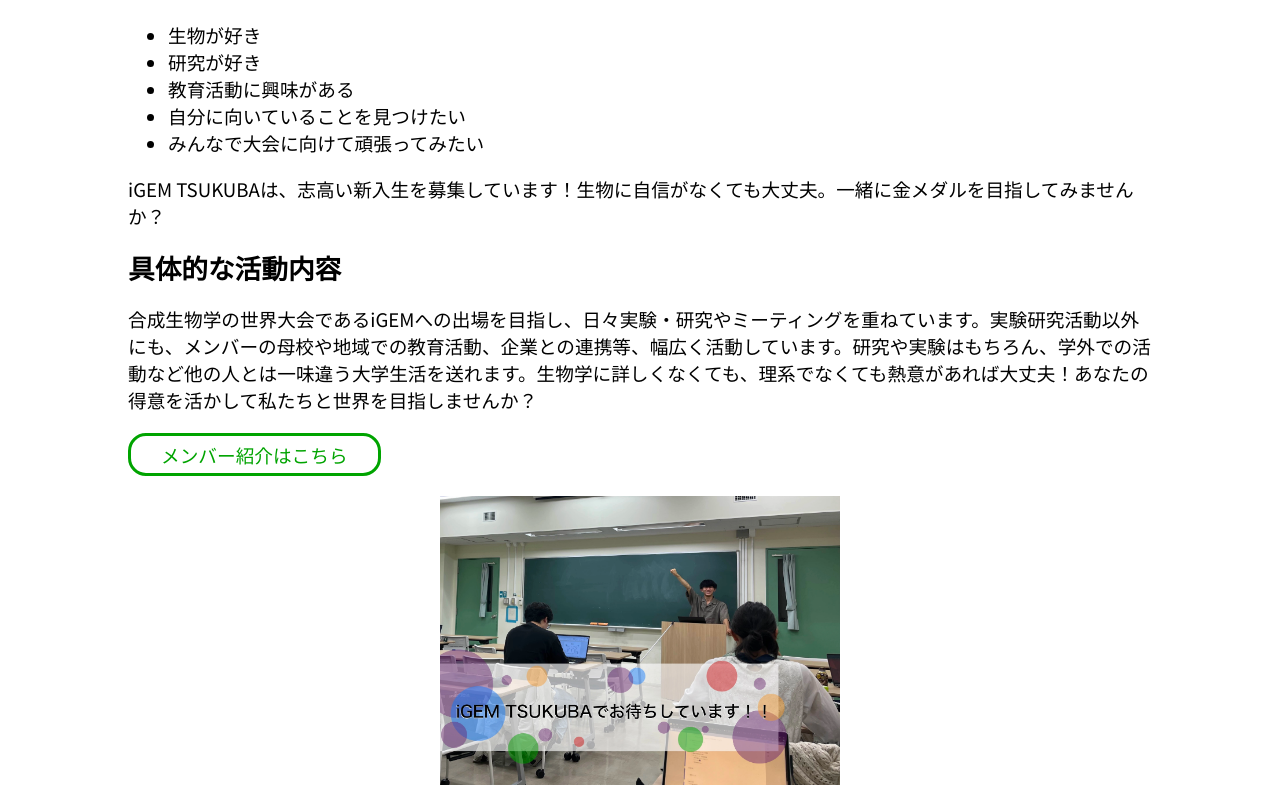
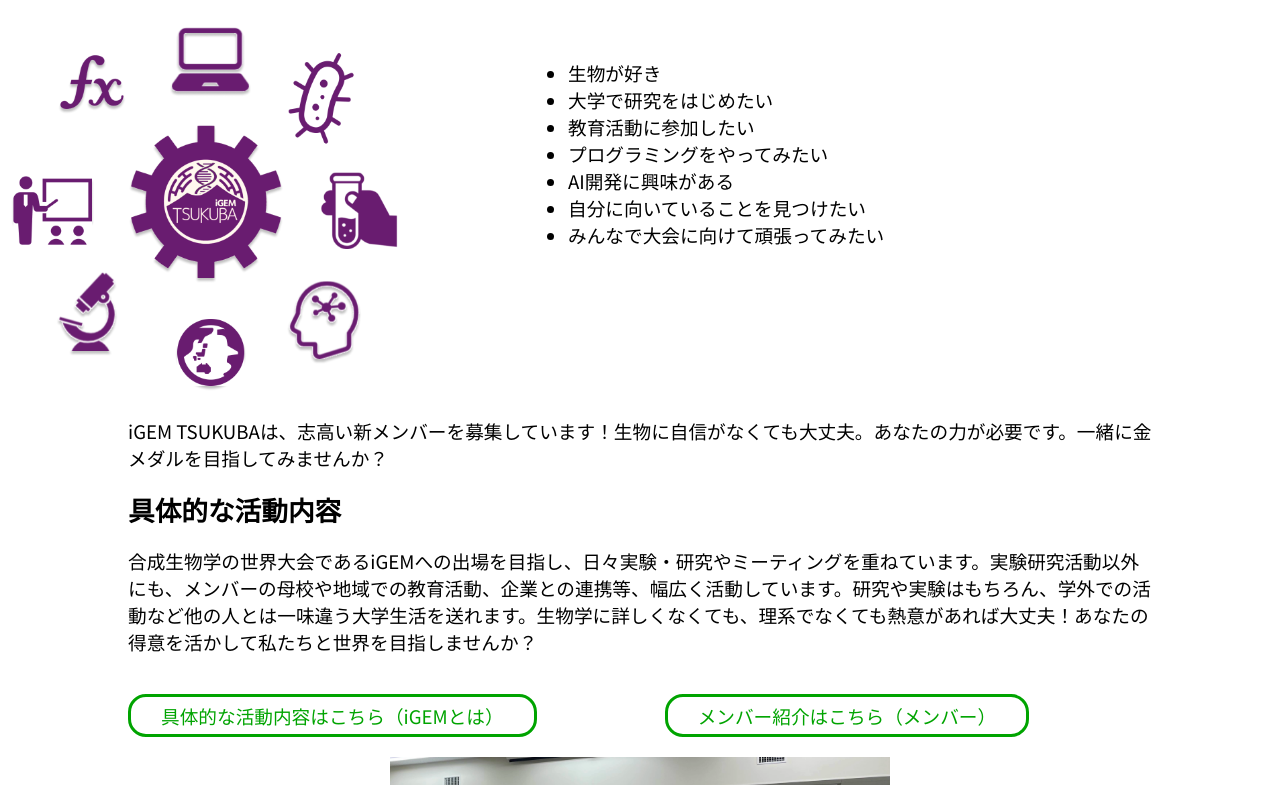
Before and after one commit to igem-tsukuba/igem-tsukuba.github.io, a React (Create React App) app: page /recruitment in a window 1280 px wide. Shown: the part 335-1120 px from the top of the page. Built offline with nearby package versions, Linux system fonts and the light colour scheme.

Commit message:
recrutmentの改訂

```diff
--- a/src/pages/Recruitment.tsx
+++ b/src/pages/Recruitment.tsx
@@ -10,8 +10,10 @@
 const Recruitment: React.FC = () => {
     const bulletPoints = [
         '生物が好き',
-        '研究が好き',
-        '教育活動に興味がある',
+        '大学で研究をはじめたい',
+        '教育活動に参加したい',
+        'プログラミングをやってみたい',
+        'AI開発に興味がある',
         '自分に向いていることを見つけたい',
         'みんなで大会に向けて頑張ってみたい'
       ];
@@ -25,32 +27,48 @@
         <Subtitle
             text='私たちは新しい仲間を募集しています！'/>
 
+        <div style={{display: "flex", justifyContent: "start" }}>
+        <Image
+            src='pages/Recruitment/icons.webp'
+            alt='アイコン集合！'
+            caption=''
+            width={400}
+            height={300}
+            borderRadius={0}
+            margin='0px'/>
         <Paragraph
             text={bulletPoints} isBulletList={true}/>
+        </div>
+
         <Paragraph
-            text='iGEM TSUKUBAは、志高い新入生を募集しています！生物に自信がなくても大丈夫。一緒に金メダルを目指してみませんか？'/>
+            text='iGEM TSUKUBAは、志高い新メンバーを募集しています！生物に自信がなくても大丈夫。あなたの力が必要です。一緒に金メダルを目指してみませんか？'/>
 
         <Subtitle
            text='具体的な活動内容'/>
         <Paragraph
             text='合成生物学の世界大会であるiGEMへの出場を目指し、日々実験・研究やミーティングを重ねています。実験研究活動以外にも、メンバーの母校や地域での教育活動、企業との連携等、幅広く活動しています。研究や実験はもちろん、学外での活動など他の人とは一味違う大学生活を送れます。生物学に詳しくなくても、理系でなくても熱意があれば大丈夫！あなたの得意を活かして私たちと世界を目指しませんか？'/>
 
-<       Button
-            label='メンバー紹介はこちら'
+        <div style={{display: "flex", justifyContent: "start" }}>
+        <Button
+            label='具体的な活動内容はこちら（iGEMとは）'
+            textColor='#00A400'
+            backgroundColor='#FFFFFF'
+            link='http://localhost:3000/about/about_iGEM'/>
+        <Button
+            label='メンバー紹介はこちら（メンバー）'
             textColor='#00A400'
             backgroundColor='#FFFFFF'
             link='/about/members'/>
-
+        </div>
 
         <Image
             src='pages/Recruitment/welcome.webp'
             alt='全体MTの写真'
             caption=''
-            width={400}
+            width={500}
             height={300}
             borderRadius={0}
-            margin='0px'
-        />
+            margin='0px'/>
 
         <Footer/>
 
--- a/src/pages/about_us/About_iGEM.tsx
+++ b/src/pages/about_us/About_iGEM.tsx
@@ -37,7 +37,7 @@
         <Title
             text='目標'/>
         <Paragraph
-            text='　iGEMの大会の狙いは、合成生物学の発展、教育、競争、オープンで協力的なコミュニティの発展にあります。そのため、大会では研究成果に加え、教育活動、webページの作成、などの多角的な視点から総合的に評価されます。17の特別賞と金、銀、銅の3つのメダルの賞があり、3つ以上の特別賞獲得者が金メダルの獲得対象となります。これは研究内容のみが評価される一般的な大会とは異なり、iGEMでは多岐に渡る能力が求められることを意味します。' />
+            text='　iGEMの大会の狙いは、合成生物学の発展、教育、競争、オープンで協力的なコミュニティの発展にあります。そのため、大会では研究成果に加え、教育活動、webページの作成、などの多角的な視点から総合的に評価されます。17の特別賞と金、銀、銅の3つのメダルの賞があります。研究内容のみが評価される一般的な大会とは異なり、iGEMでは多岐に渡る能力が求められることを意味します。' />
         <Image
             src='pages/about_us/About_iGEM/medal.webp'
             alt='2023メダル獲得時の写真'
@@ -91,7 +91,9 @@
             link='http://localhost:3000/about/about_iGEM_TSUKUBA' />
 
         <Paragraph
-            text='　他にも、評価基準には含まれませんが、研究活動や大会出場に必要な資金調達、宣伝活動なども独自に行います。\r\n　このように、様々な活動がこの大会では求められ、生物学以外の分野に長けた人材にも活躍の場があります。研究業界などで将来的に重要となるこのような総合的活動を学生のうちから経験できるのはこの大会の魅力の一つでしょう。'/>
+            text='　他にも、評価基準には含まれませんが、研究活動や大会出場に必要な資金調達、宣伝活動なども独自に行います。'/>
+        <Paragraph
+            text='　このように、様々な活動がこの大会では求められ、生物学以外の分野に長けた人材にも活躍の場があります。研究業界などで将来的に重要となるこのような総合的活動を学生のうちから経験できるのはこの大会の魅力の一つでしょう。'/>
 
         <Footer/>
 
```
